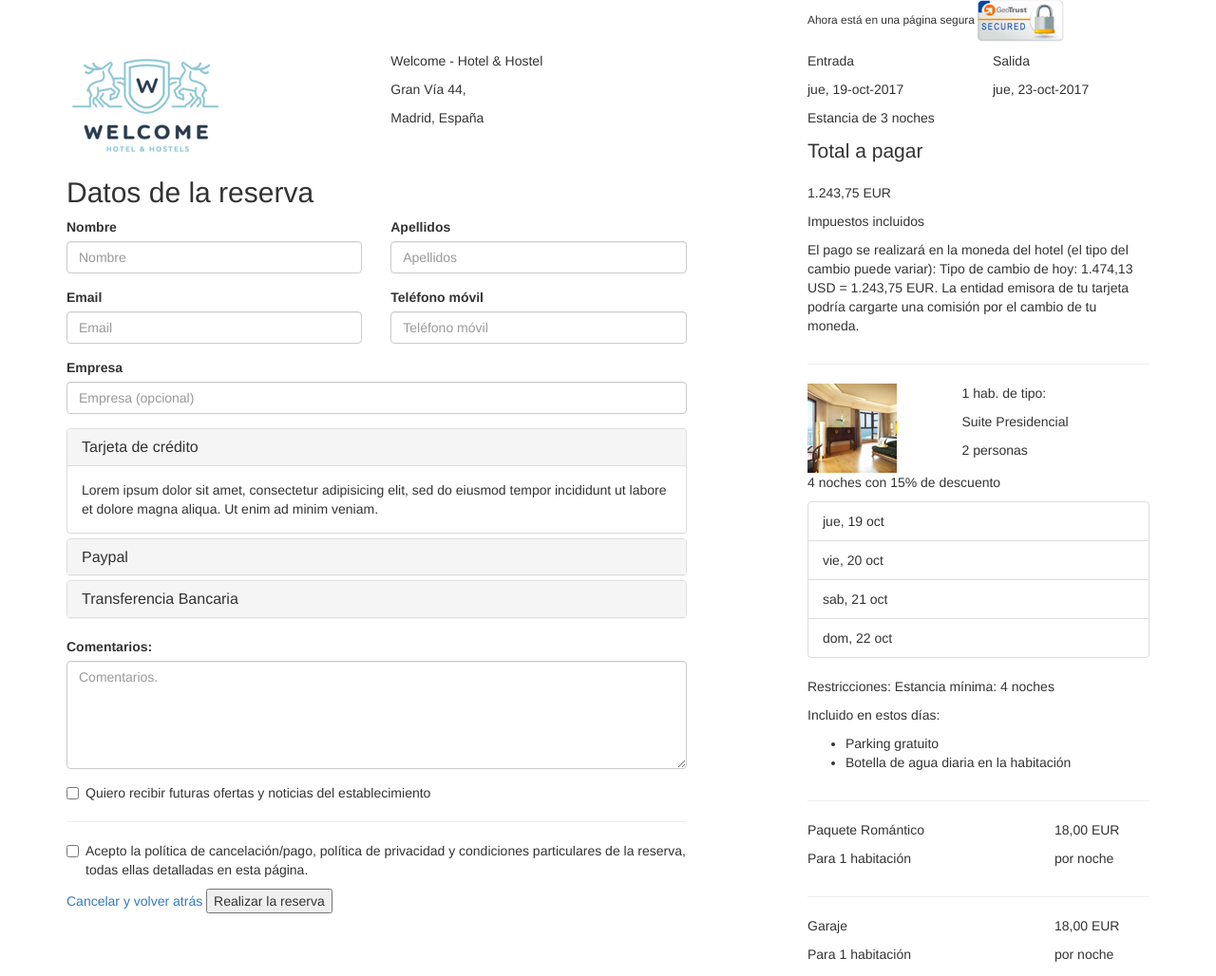
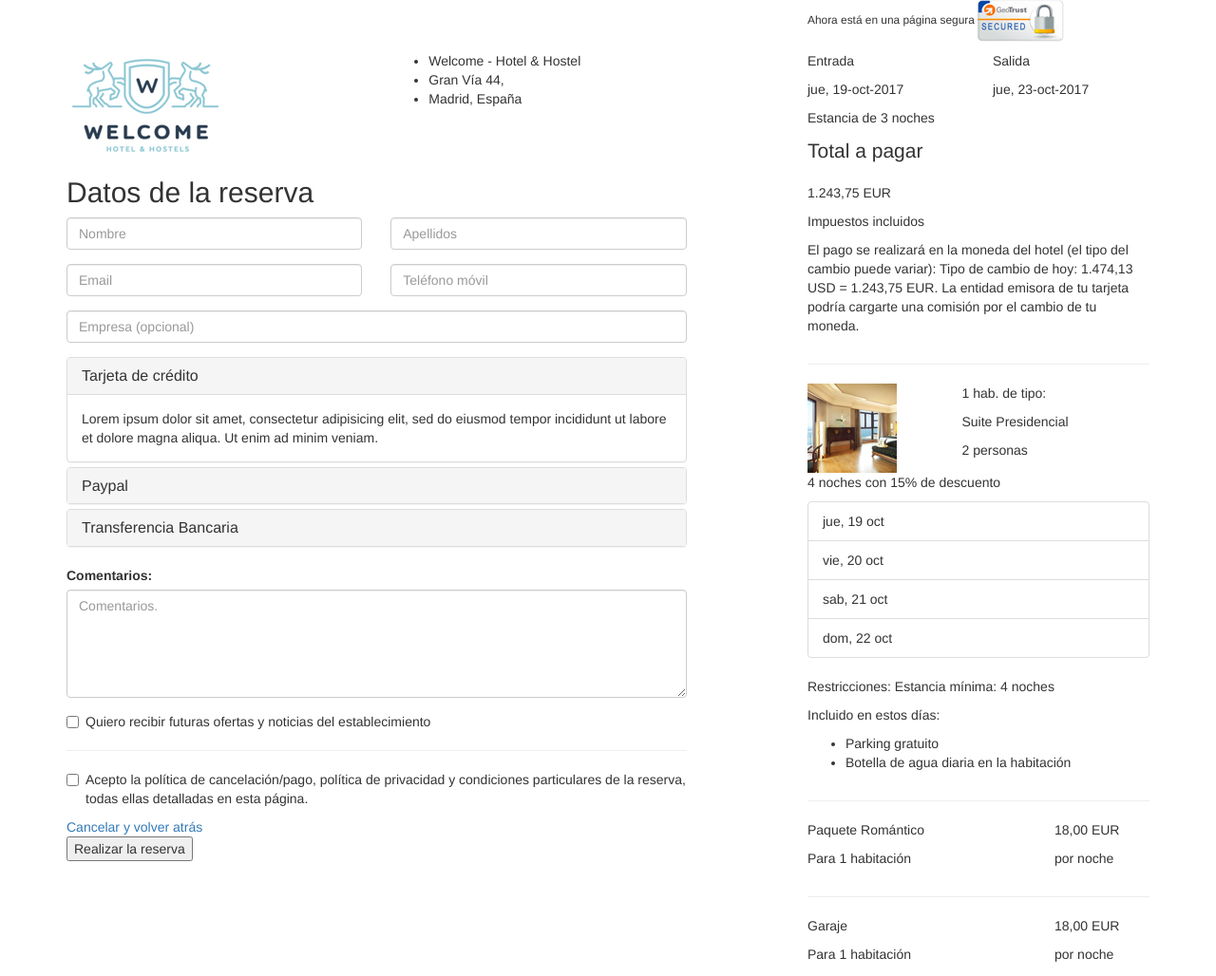
Before and after one commit to isabelmate/formularioWeb, a plain HTML site: page index.html in a window 1280 px wide. Shown: the top 1028 px of the page at 95% size. Drawn offline with nearby package versions, Linux system fonts and the light colour scheme.

Commit message:
Cambios en html del formulario para su validación

```diff
--- a/index.html
+++ b/index.html
@@ -15,6 +15,9 @@
     <!-- Bootstrap core CSS -->
     <link href="https://cdnjs.cloudflare.com/ajax/libs/twitter-bootstrap/3.3.6/css/bootstrap.min.css" rel="stylesheet">
     <link href="assets/css/main.css">
+    <script src="https://ajax.googleapis.com/ajax/libs/jquery/1.11.3/jquery.min.js"></script>
+    <script src="/assets/js/lib/jquery.validate.min.js"></script>
+
   </head>
 
   <body>
@@ -153,49 +156,52 @@
                   <img src="assets/imgs/logo-hotel.jpg" alt="Welcome hotel and hostels logo"/>
                 </div>
                 <div class="col-xs-12 col-sm-6 col-md-6">
-                  <p>Welcome - Hotel & Hostel</p>
-                  <p>Gran Vía 44,</p>
-                  <p>Madrid, España</p>
+                  <ul>
+                    <li>Welcome - Hotel & Hostel</li>
+                    <li>Gran Vía 44,</li>
+                    <li>Madrid, España</li>
+                  </ul>
                 </div>
               </div>
+
             </header>
 
             <div class="formulario">
               <h2>Datos de la reserva</h2>
-              <form>
+              <form id="formPayment" method="post" action novalidate="novalidate">
                 <div class="row">
                   <div class="col-xs-12 col-sm-6 col-md-6">
                     <div class="form-group">
-                      <label for="first">Nombre</label>
-                      <input type="text" class="form-control" placeholder="Nombre" id="Nombre">
+                      <label for="firstName" class="sr-only">Nombre</label>
+                      <input type="text" class="form-control" id="firstName" name="firstName" placeholder="Nombre">
                     </div>
                   </div>
                   <div class="col-xs-12 col-sm-6 col-md-6">
                     <div class="form-group">
-                      <label for="last">Apellidos</label>
-                      <input type="text" class="form-control" placeholder="Apellidos" id="Apellidos">
+                      <label for="lastName" class="sr-only">Apellidos</label>
+                      <input type="text" class="form-control" id="lastName" name="lastName" placeholder="Apellidos">
                     </div>
                   </div>
                 </div>
                 <div class="row">
                   <div class="col-xs-12 col-sm-6 col-md-6">
                     <div class="form-group">
-                      <label for="email">Email</label>
-                      <input type="email" class="form-control" id="email" placeholder="Email">
+                      <label for="email" class="sr-only">Email</label>
+                      <input type="email" class="form-control" id="email" name="email" placeholder="Email">
                     </div>
                   </div>
                   <div class="col-xs-12 col-sm-6 col-md-6">
                     <div class="form-group">
-                      <label for="phone">Teléfono móvil</label>
-                      <input type="tel" class="form-control" id="phone" placeholder="Teléfono móvil">
+                      <label for="phone" class="sr-only">Teléfono móvil</label>
+                      <input type="tel" class="form-control" id="phone" name="phone" placeholder="Teléfono móvil">
                     </div>
                   </div>
                 </div>
                 <div class="row">
                   <div class="col-xs-12 col-sm-12 col-md-12">
                     <div class="form-group">
-                      <label for="company">Empresa</label>
-                      <input type="text" class="form-control" placeholder="Empresa (opcional)" id="Empresa">
+                      <label for="company" class="sr-only">Empresa</label>
+                      <input type="text" class="form-control" id="company" placeholder="Empresa (opcional)">
                     </div>
                   </div>
                 </div>
@@ -240,22 +246,27 @@
                   <label for="comment">Comentarios:</label>
                   <textarea class="form-control" rows="5" id="comment" placeholder="Comentarios."></textarea>
                 </div>
+
                 <div class="checkbox">
-                  <label>
-                    <input type="checkbox" value="Sure!" id="newsletter"> Quiero recibir futuras ofertas y noticias del establecimiento
+                  <label for="newsletter">
+                    <input type="checkbox" id="newsletter" name="newsletter"> Quiero recibir futuras ofertas y noticias del establecimiento
                   </label>
                 </div>
+
                 <hr>
+
                 <div class="checkbox">
-                  <label>
-                    <input type="checkbox" value="Sure!" id="policy"> Acepto la política de cancelación/pago, política de privacidad y condiciones particulares de la reserva, todas ellas detalladas en esta página.
+                  <label for="acceptPolicy">
+                    <input type="checkbox" id="acceptPolicy" name="acceptPolicy"> Acepto la política de cancelación/pago, política de privacidad y condiciones particulares de la reserva, todas ellas detalladas en esta página.
                   </label>
                 </div>
               </form>
 
               <footer>
                 <a>Cancelar y volver atrás</a>
-                <button>Realizar la reserva</button>
+                <div class="button">
+                  <button type="submit">Realizar la reserva</button>
+                </div>
               </footer>
 
             </div>
@@ -265,7 +276,8 @@
     </main>
 
 
-    <script src="https://ajax.googleapis.com/ajax/libs/jquery/1.11.3/jquery.min.js"></script>
+
+    <script src="/assets/js/validateForm.js"></script>
     <script src="https://cdnjs.cloudflare.com/ajax/libs/twitter-bootstrap/3.3.6/js/bootstrap.min.js"></script>
   </body>
 </html>
```
